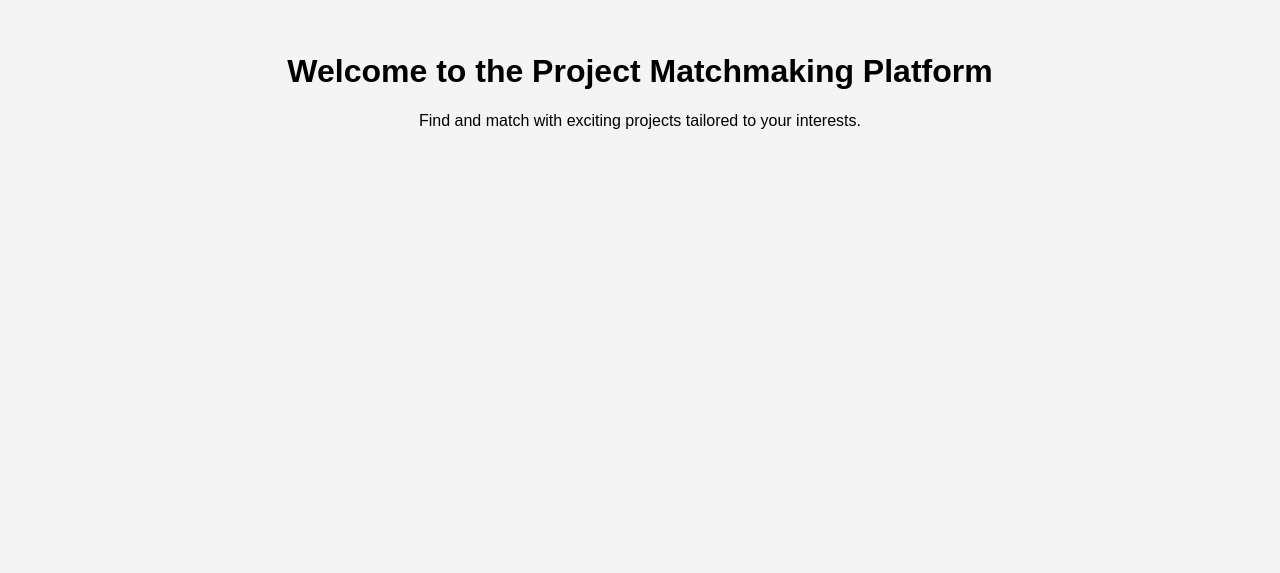
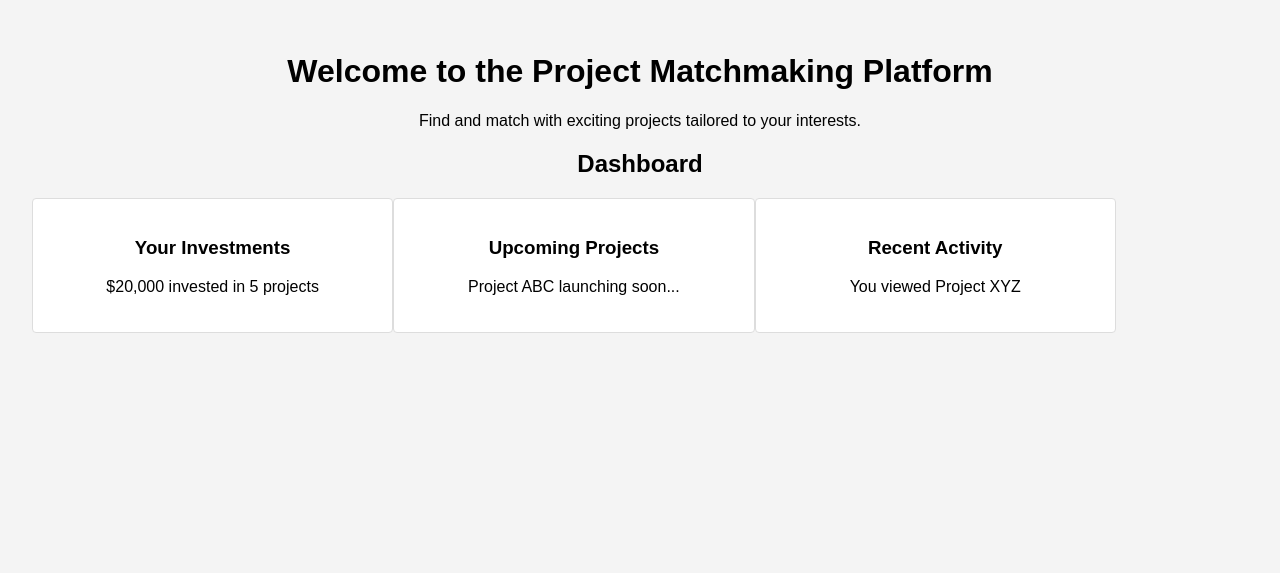
Before and after one commit to YL-Tan/matching-platform, a Django app: page /dashboard/ in a window 1280 px wide. Shown: the part 34-607 px from the top of the page. Run offline with Django 3.2, Linux system fonts and the light colour scheme.

Commit message:
Update style.css and templates

```diff
--- a/static/css/style.css
+++ b/static/css/style.css
@@ -30,6 +30,7 @@ main {
     text-align: center;
     padding: 2em;
 }
+
 footer {
     background-color: #333;
     color: white;
@@ -39,6 +40,17 @@ footer {
     bottom: 0;
     width: 100%;
 }
+.dashboard-widget {
+    background-color: #ffffff;
+    border: 1px solid #dddddd;
+    border-radius: 4px;
+    padding: 20px;
+    margin-bottom: 20px;
+    width: calc(33% - 40px);
+    float: left;
+    box-sizing: border-box;
+}
+
 @media screen and (max-width: 600px) {
     nav, footer {
         font-size: 0.8em;
--- a/templates/dashboard.html
+++ b/templates/dashboard.html
@@ -1,6 +1,22 @@
 {% extends 'home.html' %}
 
 {% block content %}
-    <h2>Dashboard</h2>
-    <!-- Dashboard content will go here -->
+<h2>Dashboard</h2>
+<div class="dashboard-widget">
+    <h3>Your Investments</h3>
+    <!-- Placeholder for investment stats -->
+    <p>$20,000 invested in 5 projects</p>
+</div>
+
+<div class="dashboard-widget">
+    <h3>Upcoming Projects</h3>
+    <!-- Placeholder for upcoming projects list -->
+    <p>Project ABC launching soon...</p>
+</div>
+
+<div class="dashboard-widget">
+    <h3>Recent Activity</h3>
+    <!-- Placeholder for recent activity feed -->
+    <p>You viewed Project XYZ</p>
+</div>
 {% endblock %}
--- a/templates/home.html
+++ b/templates/home.html
@@ -21,12 +21,7 @@
     <main>
         <h1>Welcome to the Project Matchmaking Platform</h1>
         <p>Find and match with exciting projects tailored to your interests.</p>
-        <section id="projects">
-            <!-- Dynamic Project Listings -->
-        </section>
-        <aside id="user-profile">
-            <!-- User Profile Information -->
-        </aside>
+        {% block content %}{% endblock %}
     </main>
     <footer>
         <p>© 2024 Project Matchmaking Platform</p>
```
Also changed, not shown: templates/profile.html (+14 -2 lines), templates/projects.html (+5 -2 lines).
